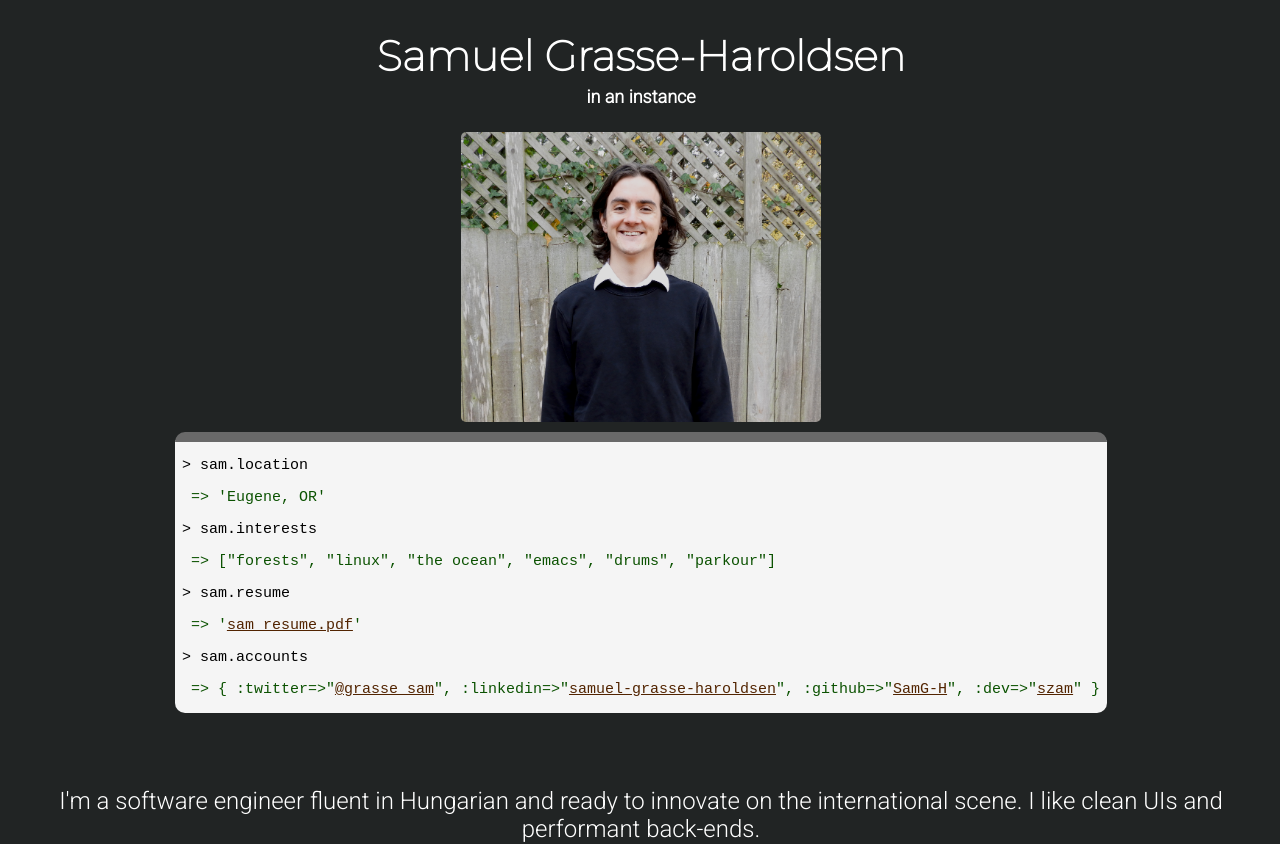
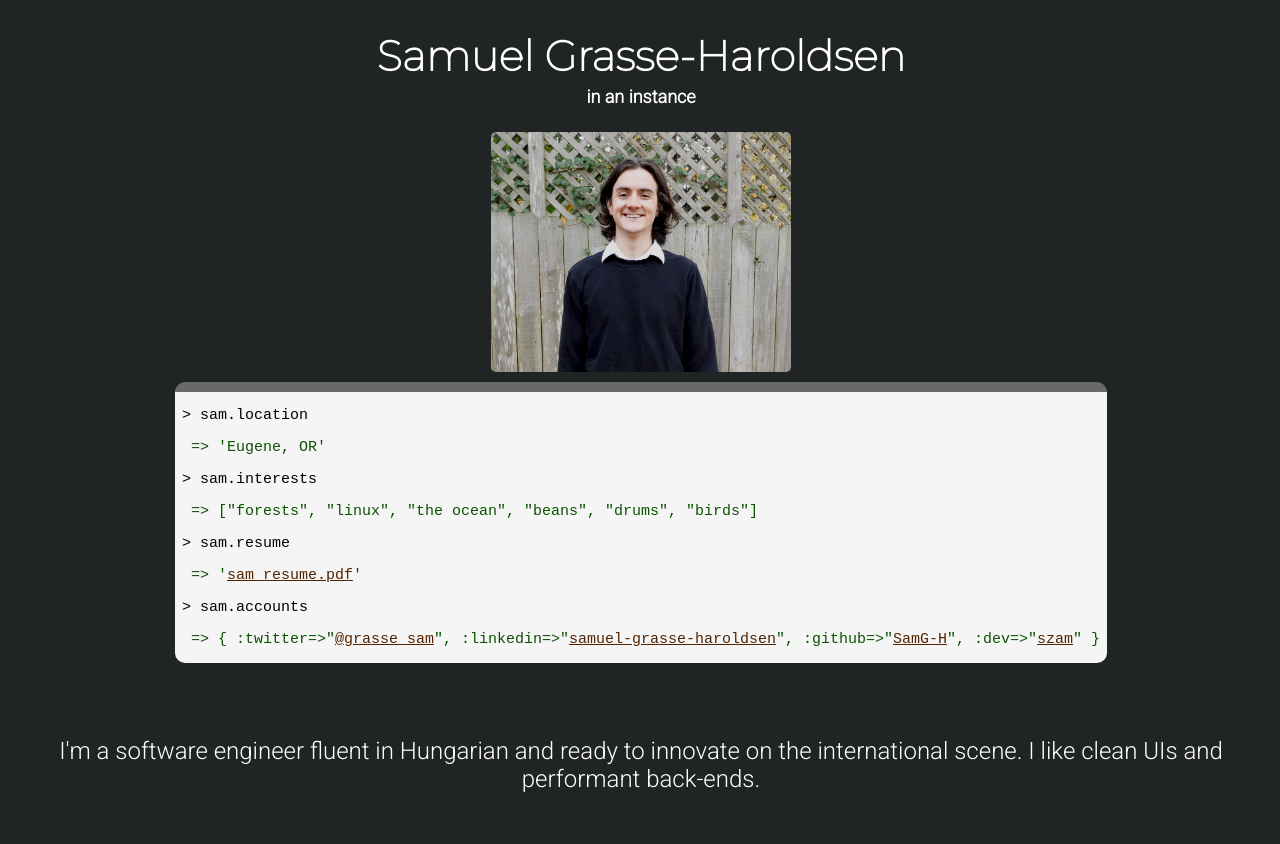
Before and after one commit to SamG-H/sam, a React (Create React App) app: page / in a window 1280 px wide. Shown: the top 844 px of the page. Built offline with nearby package versions, Linux system fonts and the light colour scheme; a small style sheet from the web is missing.

Commit message:
update interests and shrink image

```diff
--- a/src/App.css
+++ b/src/App.css
@@ -30,8 +30,8 @@
   display: inline-block;
   margin: 5px 20px;
   padding: 5px;
-  height: 290px;
-  width: 360px;
+  height: 240px;
+  width: 300px;
 }
 
 h1 {
--- a/src/components/Terminal.js
+++ b/src/components/Terminal.js
@@ -7,7 +7,7 @@ export default function Terminal() {
       <p>> sam.location</p>
       <p className='result'>&nbsp;=> 'Eugene, OR'</p>
       <p>> sam.interests</p>
-      <p className='result'>&nbsp;=> ["forests", "linux", "the ocean", "emacs", "drums", "parkour"]</p>
+      <p className='result'>&nbsp;=> ["forests", "linux", "the ocean", "beans", "drums", "birds"]</p>
       <p>> sam.resume</p>
       <p className='result'>&nbsp;=> '<a href='/sam_resume.pdf' target='_new'>sam_resume.pdf</a>'</p>
       <p>> sam.accounts</p>
```
Also changed, not shown: 1 other file (tests, documents, lock files or other folders).
